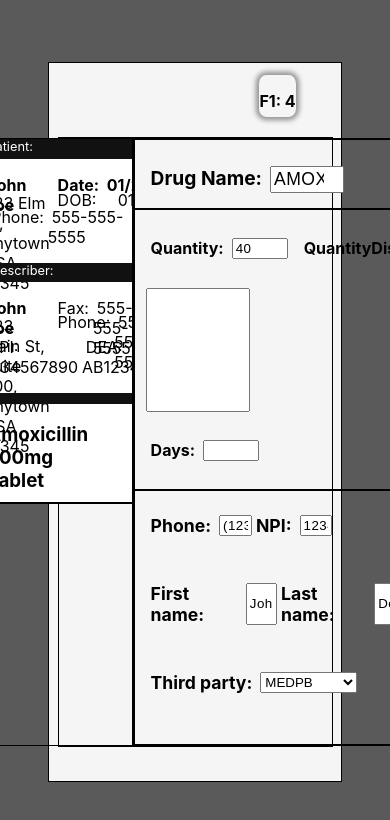
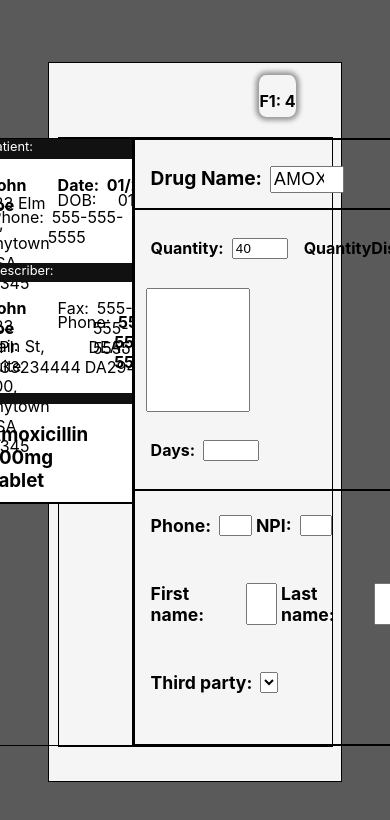
Before and after one commit to Asurakun1/prescription-simulator, a React (Create React App) app: page / in a window 390 px wide. Shown: the top 820 px of the page. Built offline with nearby package versions, Linux system fonts and the light colour scheme.

Commit message:
phone verification feature

```diff
--- a/public/Data/Erx.JSON
+++ b/public/Data/Erx.JSON
@@ -17,8 +17,8 @@
             "Prescriber_Address": "123 Main St, Suite 200, Anytown USA 12345",
             "Fax": "555-555-5555",
             "Phone": "555-555-5555",
-            "NPI": "1234567890",
-            "DEA": "AB1234567"
+            "NPI": "1033234444",
+            "DEA": "DA2940239"
         },
         "Drug_info": {
             "Drug_Name": "Amoxicillin 500mg",
@@ -48,7 +48,7 @@
             "Prescriber_Address": "789 Park Ave, Suite 100, Anytown USA 54321",
             "Fax": "535-521-6541",
             "Phone": "535-521-6543",
-            "NPI": "987654321",
+            "NPI": "1235678901",
             "DEA": "CD1234567"
         },
         "Drug_info": {
@@ -79,7 +79,7 @@
             "Prescriber_Address": "789 Elm St, Suite 100, Anytown USA 54321",
             "Fax": "451-784-8854",
             "Phone": "451-784-8853",
-            "NPI": "0987654321",
+            "NPI": "1998765321",
             "DEA": "XY1234567"
         },
         "Drug_info": {
@@ -109,7 +109,7 @@
             "Prescriber_Address": "111 Main St, Suite 400, Anytown USA 67890",
             "Fax": "567-676-6654",
             "Phone": "567-676-6653",
-            "NPI": "0987654321",
+            "NPI": "1450987567",
             "DEA": "DE1234567"
         },
         "Drug_info": {
--- a/src/Components/LeftHandWindow/Rx/Prescriber/Prescriber.js
+++ b/src/Components/LeftHandWindow/Rx/Prescriber/Prescriber.js
@@ -17,7 +17,7 @@ const Prescriber = (props) => {
                     </div>
                     <div>
                         <p>Phone: </p>
-                        <p>{props.prescriber.Phone}</p>
+                        <p><strong>{props.prescriber.Phone}</strong></p>
                     </div>
                 </div>
             </div>
--- a/src/Components/RightHandWindow/DoctorInfoIns/DoctorInfoIns.css
+++ b/src/Components/RightHandWindow/DoctorInfoIns/DoctorInfoIns.css
@@ -27,6 +27,10 @@
     flex-direction: column;
 }
 
+.prescriber .doc-third-party #thirdparty{
+    width: 4.5vw;
+}
+
 input{
     letter-spacing: 0.03rem;
 }
--- a/src/Components/RightHandWindow/DoctorInfoIns/DoctorInfoIns.js
+++ b/src/Components/RightHandWindow/DoctorInfoIns/DoctorInfoIns.js
@@ -1,14 +1,29 @@
 import './DoctorInfoIns.css'
 import { useState } from 'react';
 
-const DoctorInfoIns = () => {
+const DoctorInfoIns = (props) => {
 
-    const [phoneNumber, setPhoneNumber] = useState('(123)456-7891')
-    const [NPI, setNPI] = useState('1234567890')
+    const [phoneNumber, setPhoneNumber] = useState('')
+    const [NPI, setNPI] = useState('')
 
     const handleChange = (event) => {
-        if (!event.target.value.match(/[a-zA-Z]/g)) {
-            setPhoneNumber(event.target.value)
+        if(!event.target.value.match(/[a-zA-Z]/g)){
+            setPhoneNumber(event.target.value);
+        }
+    }
+
+    const handlePhoneBlur = (event) => {
+        const phn = event.target.value;
+        const regex = /^\d{3}-\d{3}-\d{4}$/;
+
+        if(regex.test(phn) || (phn.length === 10 && !phn.includes('-'))){
+            switch(true){
+                case (phn === props.prescriber.Phone):
+                    console.log('pass');
+                    break;
+                default:
+                    return;
+            }
         }
     }
 
@@ -23,7 +38,7 @@ const DoctorInfoIns = () => {
             }
             <div className='doc-info'>
                 <h4>Phone:
-                    <input type="tel" onChange={handleChange} value={phoneNumber} maxLength={13} />
+                    <input type="tel" onChange={handleChange} value={phoneNumber} maxLength={12} onBlur={handlePhoneBlur}/>
                 </h4>
 
                 <h4>NPI:
@@ -35,11 +50,11 @@ const DoctorInfoIns = () => {
             <div className='doc-name'>
                 <h4>
                     First name:
-                    <input type={"text"} defaultValue={"John"} />
+                    <input type={"text"} defaultValue={""} />
                 </h4>
                 <h4>
                     Last name:
-                    <input type={"text"} defaultValue={"Doe"} />
+                    <input type={"text"} defaultValue={""} />
                 </h4>
             </div>
 
@@ -47,11 +62,11 @@ const DoctorInfoIns = () => {
                 <h4>
                     Third party:
                     <select id='thirdparty'>
-                        <option value={"MEDPB"}>MEDPB</option>
-                        <option value={"IMMUNMPB"}>IMMUNMPB</option>
-                        <option value={"GOODRX"}>GOODRX</option>
-                        <option value={"KAISE"}>KAISE</option>
-                        <option value={"CABS"}>CABS</option>
+                        {
+                            props.insurance.map((element, index) => {
+                                return <option key={index} value={element}>{element}</option>;
+                            })
+                        }
                     </select>
                 </h4>
             </div>
--- a/src/Components/RightHandWindow/RightHandWindow.js
+++ b/src/Components/RightHandWindow/RightHandWindow.js
@@ -8,7 +8,7 @@ const RightHandWindow = (props) => {
         <div className='split right'>
             <DrugInfo drugname={props.data.Drug_Name} drugform={props.data.Drug_Form}/>
             <InstructionsQuantity quantity={props.data.Quantity} sig={props.data.Sig}/>
-            <DoctorInfoIns />
+            <DoctorInfoIns prescriber={props.prescriber} insurance={props.insurance}/>
         </div>
     );
 }
--- a/src/Components/window/Window.js
+++ b/src/Components/window/Window.js
@@ -64,7 +64,11 @@ const Window = () => {
                              */
                         }
                         <LeftHandWindow patient={patients[patientId]} setID={setPatientId} />
-                        <RightHandWindow data={patients[patientId].Drug_info}/>
+                        <RightHandWindow
+                            data={patients[patientId].Drug_info}
+                            insurance={patients[patientId].Patient_info.insurance}
+                            prescriber={patients[patientId].Prescriber_info}
+                            />
                     </div>
                     :
                     <h1 className='loading'>Loading... F1 window</h1>
```
